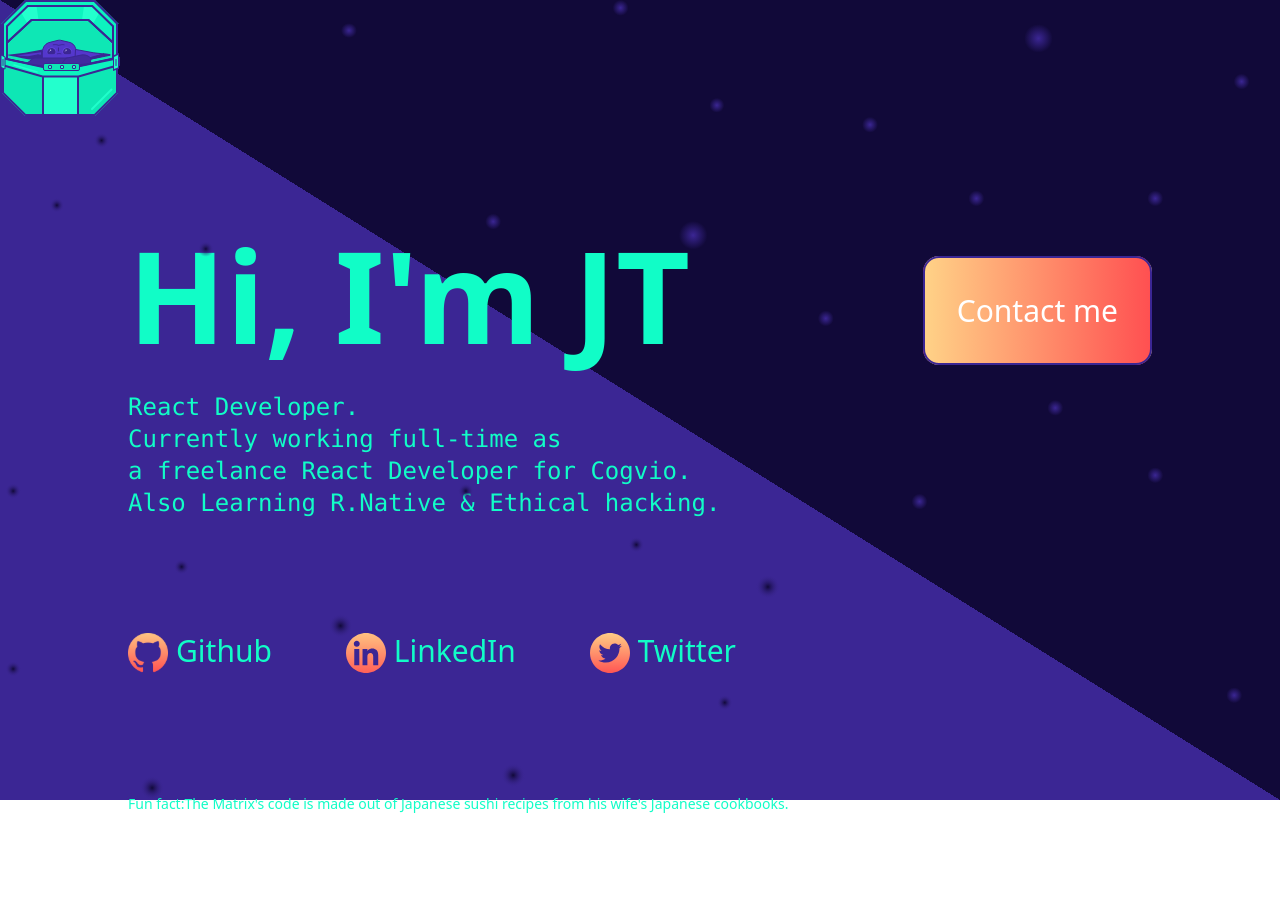
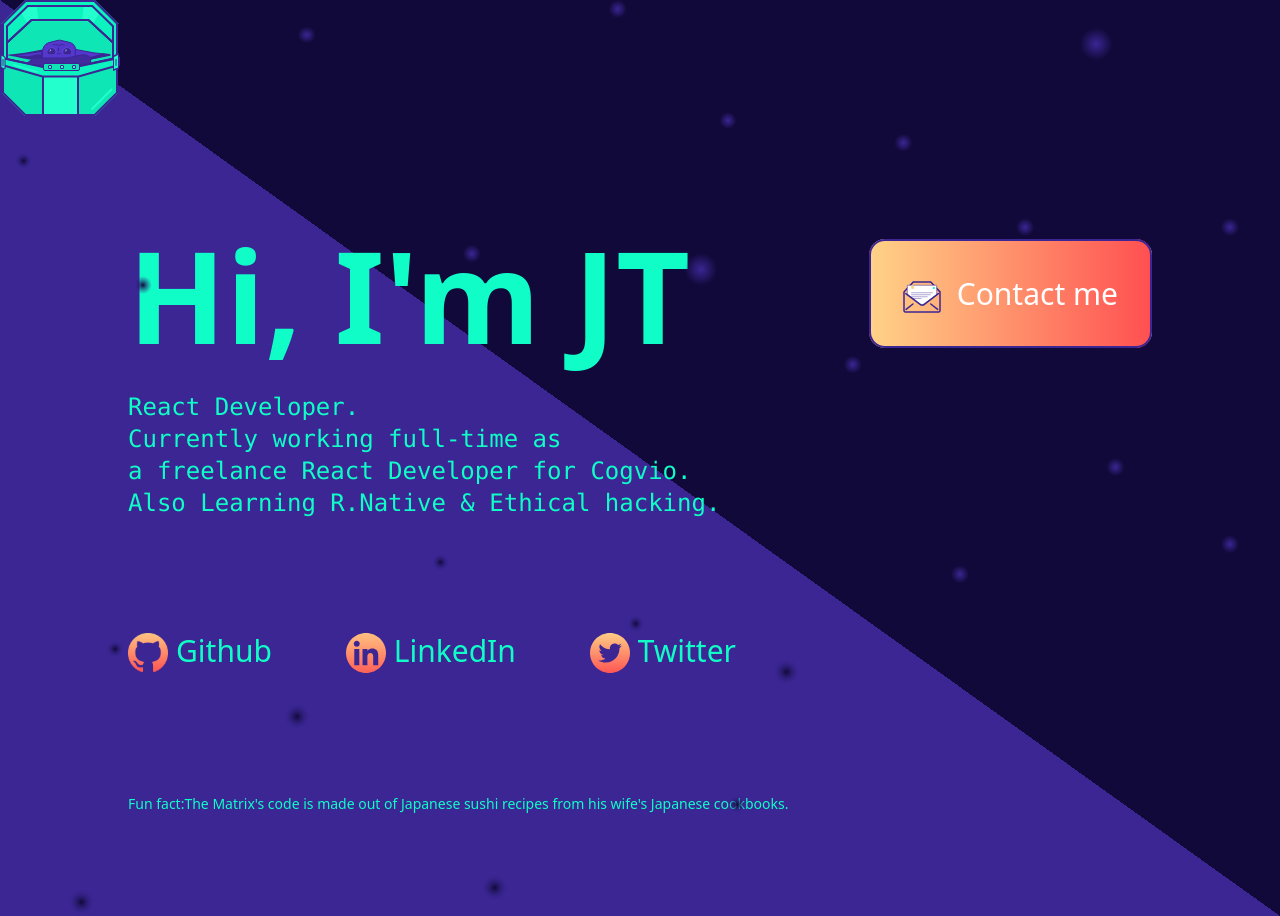
Before and after one commit to jakubturner/jt_portfolio, a React (Create React App) app: page / in a window 1280 px wide. Built offline with nearby package versions, Linux system fonts and the light colour scheme.

Commit message:
style desktop version

```diff
--- a/src/App.tsx
+++ b/src/App.tsx
@@ -8,9 +8,9 @@ function App() {
 
     return (
         <main className='bgGradient w-screen h-screen relative'>
-            <div className='bg-main-pattern w-full h-full absolute top-0 left-0 bg-cover bg-center'/>
+            <div className='bg-main-pattern w-full h-full  absolute top-0 left-0 bg-cover bg-center'/>
                 <div>
-                    <img src={yoda}/>
+                    <img className='hidden xl:block' src={yoda} alt={'icon of the baby yoda'}/>
                 </div>
             <div className=' md:px-24 h-screen flex flex-col justify-evenly'>
                 <div className='md:pt-16 pl-8 pr-8 pt-32'>
@@ -20,13 +20,13 @@ function App() {
                                 I'm JT</h1>
                         </div>
                         <div className='h-full xl:ml-auto text-center'>
-                            <img src={emailIcon} alt={'email icon'}/>
                             <a href='mailto:kuba.turner@gmail.com' className='xl:px-8 xl:py-8
                 xl:static xl:justify-self-end xl:text-3xl hover:bg-orangeGrep-default md:w-56 md:text-lg
                 absolute border-purpleRain-default border-2 rounded-2xl px-4 py-2
                 bg-gradient-to-r from-yellow-default to-orangeGrep-default
-                text-white-default right-5 top-5 border-solid text-sm align-middle'>Contact
-                                me
+                text-white-default right-5 top-5 border-solid text-sm align-middle'>
+                            <img className='hidden xl:inline-block xl:mr-4' src={emailIcon} alt={'email icon'}/>
+                              Contact me
                             </a>
                         </div>
                     </div>
--- a/src/index.css
+++ b/src/index.css
@@ -5,5 +5,6 @@
 @tailwind utilities;
 
 .bgGradient {
+    height: 100%;
     background: linear-gradient(to bottom left, #110939 50%,#3B2694 50%);
 }
```
Also changed, not shown: 1 other file (tests, documents, lock files or other folders).
